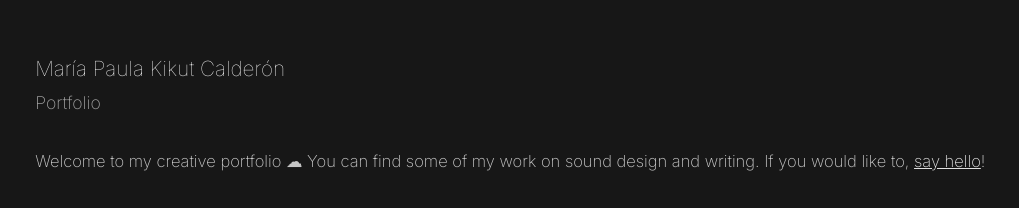
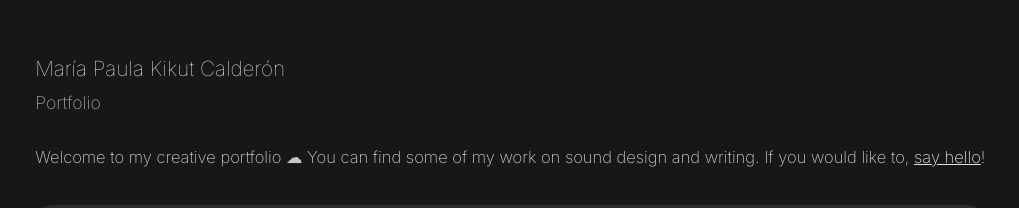
Before and after one commit to mariakikut/portfolio, a plain HTML site: page index.html in a window 1280 px wide. Shown: the top 208 px of the page, without its empty margins (130-1149 px from the left). Drawn offline with Linux system fonts and the light colour scheme.

Commit message:
line-height

```diff
--- a/CSS/styles.css
+++ b/CSS/styles.css
@@ -41,7 +41,7 @@ header p {
   color:rgb(199, 199, 199);
   margin-left: 0.2rem;
   margin-bottom: 2.2rem;
-  line-height: 2rem;
+  line-height: 1.5rem;
 }
 
 header p a {
```
